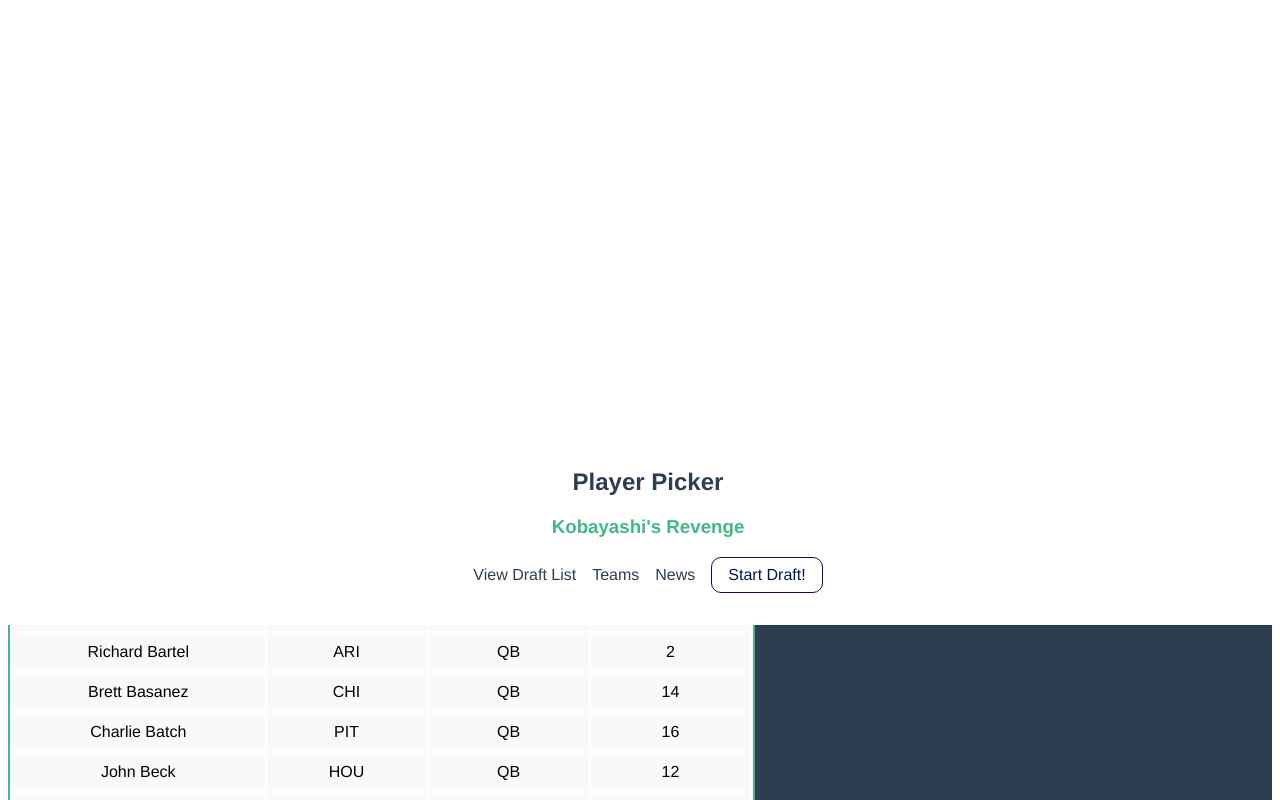
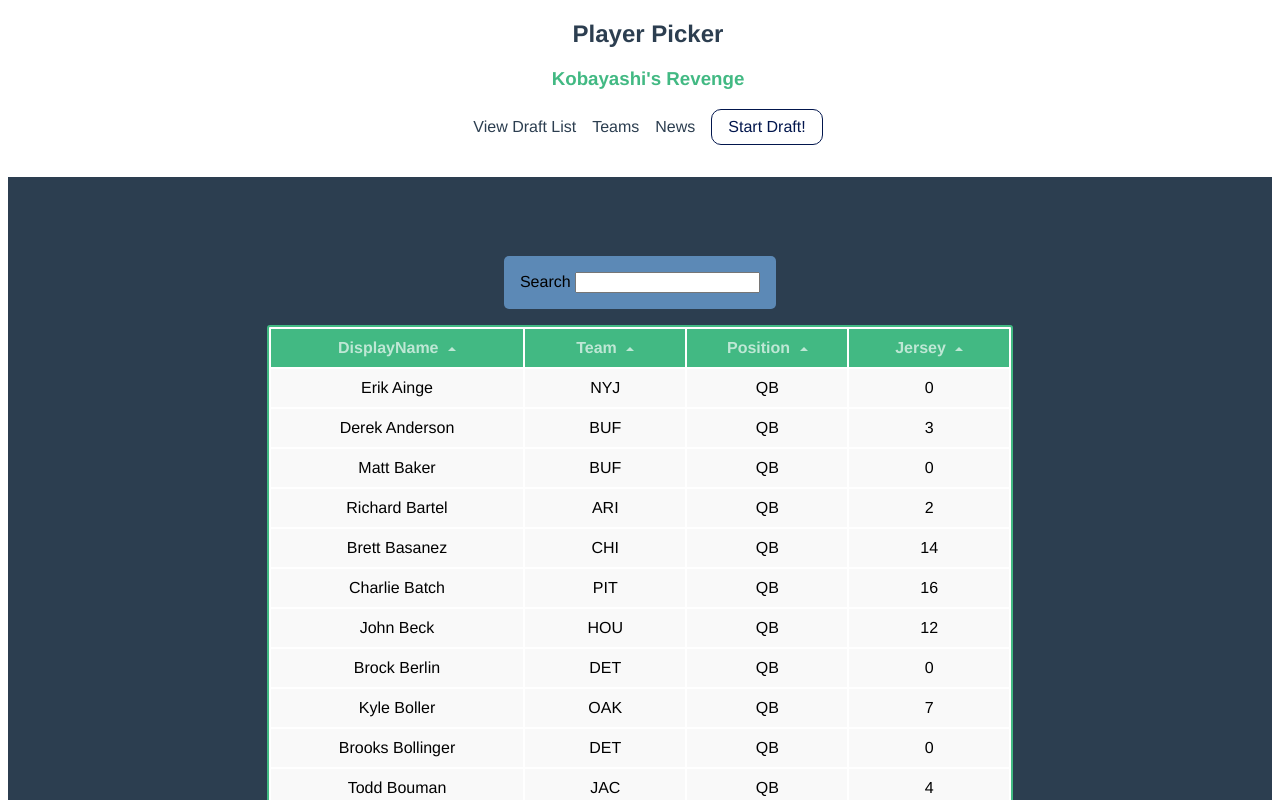
Before and after one commit to liztrenholme/ffbpaul, a Vue app: page / in a window 1280 px wide. Shown: the top 800 px of the page. Built offline with nearby package versions, Linux system fonts and the light colour scheme.

Commit message:
styling for fixed nav, table centered

```diff
--- a/src/App.vue
+++ b/src/App.vue
@@ -24,7 +24,6 @@ import PlayersListTable from "./components/PlayersListTable.vue";
 import players from "./data/playerData.json";
 
 export default {
-  // el: '#demo',
   name: "app",
   components: {
     NavBar,
@@ -82,12 +81,6 @@ export default {
       searchQuery: "",
       gridColumns: ["displayName", "team", "position", "jersey"],
       gridData: players
-      // [
-      //   { name: "Chuck Norris", power: Infinity },
-      //   { name: "Bruce Lee", power: 9000 },
-      //   { name: "Jackie Chan", power: 7000 },
-      //   { name: "Jet Li", power: 8000 }
-      // ]
     };
   }
 };
@@ -101,16 +94,21 @@ export default {
   -moz-osx-font-smoothing: grayscale;
   text-align: center;
   background-color: #2c3e50;
-  height: fit-content;
+  /* height: fit-content; */
 }
 .mainContainer {
-  margin-top: 28em;
+  padding: 4em;
+  margin-top: 10em;
   background-color: #2c3e50;
 }
+form {
+  background-color: #5c89b6;
+  width: fit-content;
+  margin: 2em auto 1em auto;
+  padding: 1em;
+  border-radius: 5px;
+}
 .nav {
-  /* margin: -28;
-  position: fixed;
-  width: 100%;
-  background-color: #fff; */
+  margin-bottom: 1em;
 }
 </style>
--- a/src/components/NavBar.vue
+++ b/src/components/NavBar.vue
@@ -6,16 +6,18 @@
       <li>View Draft List</li>
       <li>Teams</li>
       <li>News</li>
-      <li><Button text="Start Draft!" /></li>
+      <li>
+        <Button text="Start Draft!" />
+      </li>
     </ul>
   </div>
 </template>
 
 <script>
-import Button from './Button.vue'
+import Button from "./Button.vue";
 
 export default {
-  name: 'NavBar',
+  name: "NavBar",
   props: {
     // kittehs: String,
   },
@@ -28,6 +30,7 @@ export default {
 <!-- Add "scoped" attribute to limit CSS to this component only -->
 <style scoped>
 .nav {
+  margin-top: -10em;
   position: fixed;
   width: 100%;
   background-color: #fff;
@@ -43,7 +46,7 @@ ul {
 }
 li {
   display: inline-block;
-  margin: 0 .5em;
+  margin: 0 0.5em;
 }
 a {
   color: #42b983;
--- a/src/components/PlayersListTable.vue
+++ b/src/components/PlayersListTable.vue
@@ -76,7 +76,6 @@ export default {
   },
   methods: {
     sortBy: function(key) {
-      console.log(key, "hiiiiiii");
       this.sortKey = key;
       this.sortOrders[key] = this.sortOrders[key] * -1;
     }
@@ -93,6 +92,9 @@ table {
   border: 2px solid #42b983;
   border-radius: 3px;
   background-color: #fff;
+  width: fit-content;
+  margin-left: auto;
+  margin-right: auto;
 }
 
 th {
```
Lines whose indentation alone changed are shown as unchanged.
